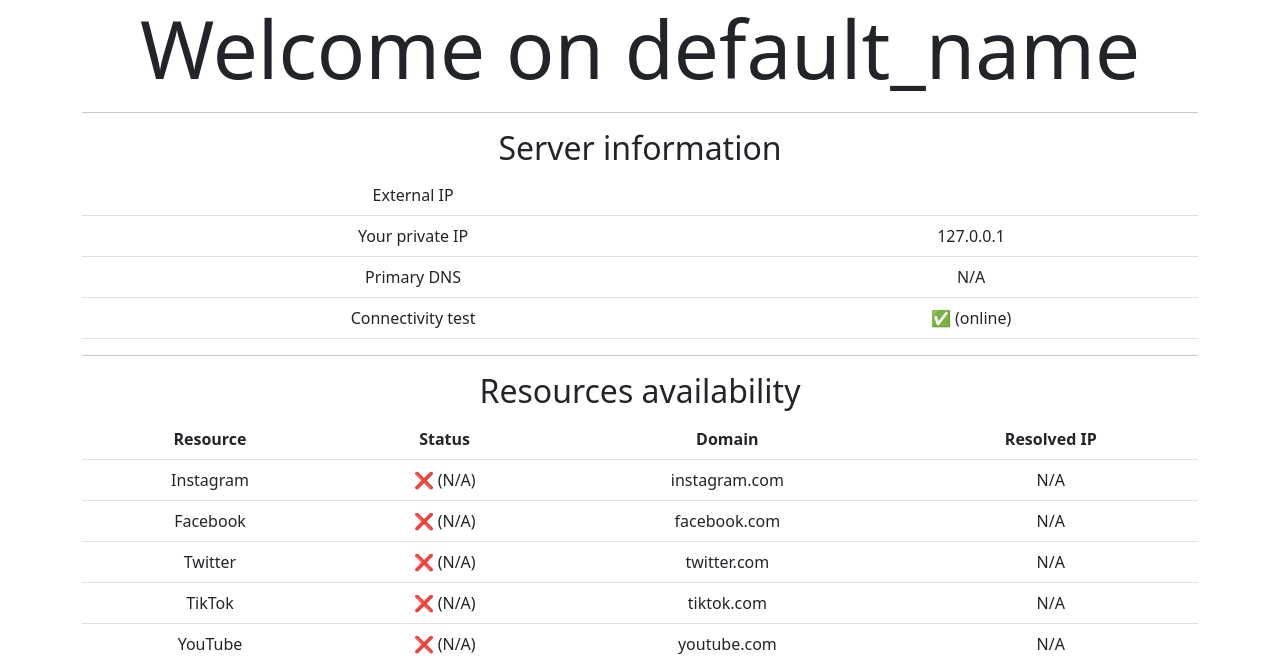
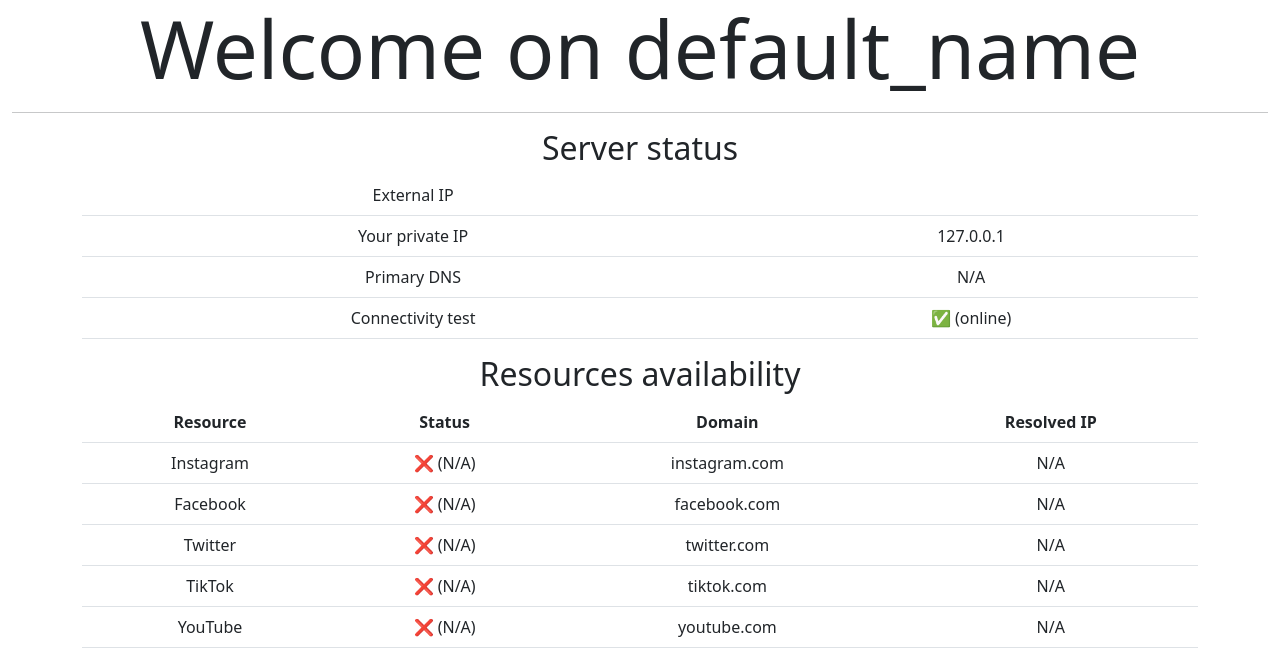
Before and after one commit to brinza888/infolan, a Flask app: page / in a window 1280 px wide. Shown: the top 664 px of the page. Run offline with Flask 3, Linux system fonts and the light colour scheme; some libraries are stand-ins or nearby versions.

Commit message:
Some changes in index.html

```diff
--- a/templates/index.html
+++ b/templates/index.html
@@ -1,5 +1,5 @@
 <!DOCTYPE html>
-<html>
+<html lang="en">
 <head>
     <meta charset="utf-8">
     <meta name="viewport" content="width=device-width, initial-scale=1">
@@ -9,10 +9,10 @@
 <body>
     <div class="container-fluid text-center">
         <h1 class="display-1">Welcome on {{ config["PAGE_VPN_NAME"] }}</h1>
+        <hr>
 
         <div class="container">
-            <hr>
-            <h2>Server information</h2>
+            <h2>Server status</h2>
             <table class="table">
                 <tbody>
                     <tr>
@@ -36,7 +36,6 @@
         </div>
 
         <div class="container">
-            <hr>
             <h2>Resources availability</h2>
             <table class="table" id="resourcesStatus">
                 <thead>
```
